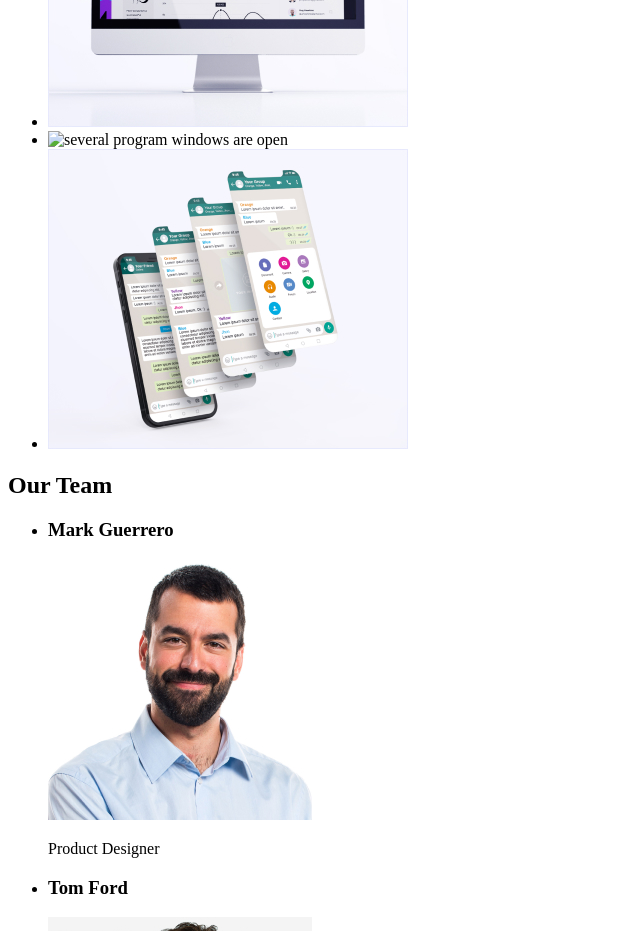
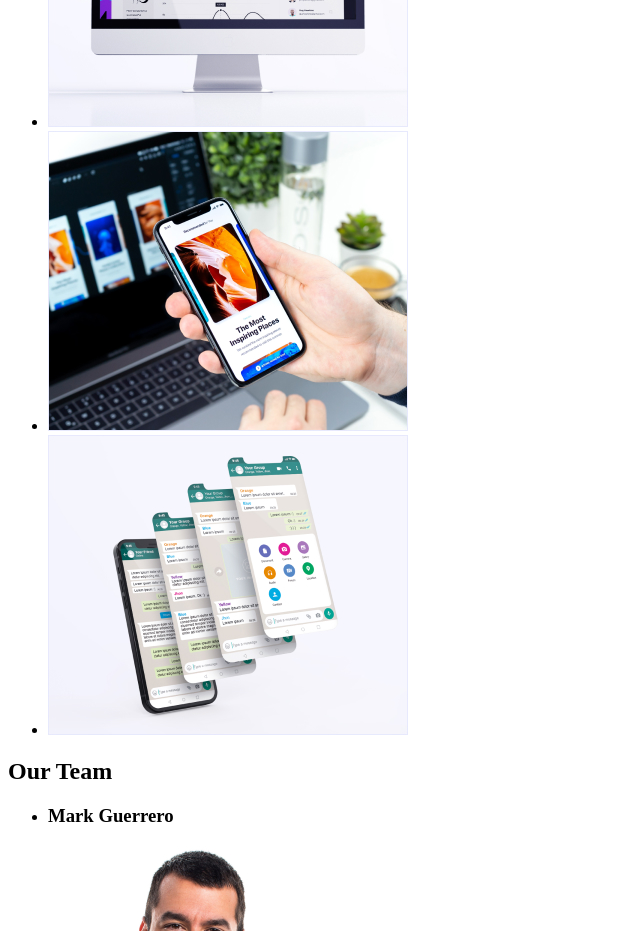
Before and after one commit to Ivan-Malakhovskyi/Basic-html-layout, a plain HTML site: page index.html in a window 1280 px wide. Shown: the part 800-1731 px from the top of the page, without its empty margins (0-640 px from the left). Drawn offline with Linux system fonts and the light colour scheme.

Commit message:
Розмітка
Додано новий шлях та опис

```diff
--- a/index.html
+++ b/index.html
@@ -67,9 +67,9 @@
           <li><img src="./images/Rectangle3.jpg" width="360" alt="PC" /></li>
           <li>
             <img
-              src="/images/Rectangle2.jpg"
+              src="./images/Rectangle2.1.jpg"
               width="360"
-              alt="several program windows are open"
+              alt="program-windows-are-open"
             />
           </li>
           <li>
```
